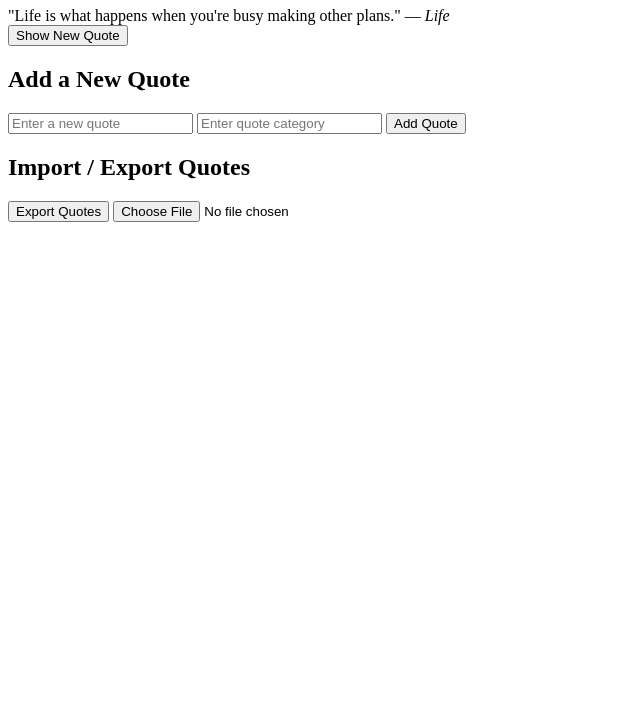
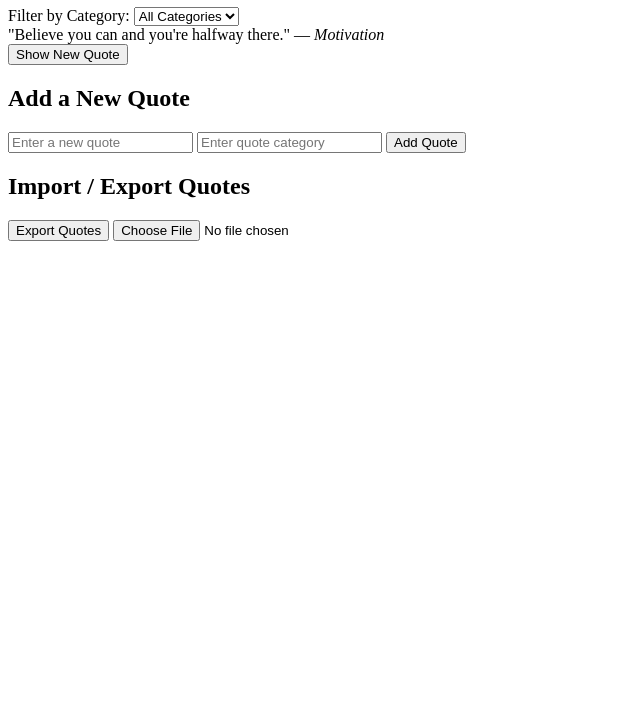
Before and after one commit to jagoal1/alx_fe_javascript, a plain HTML site: page dom-manipulation/index.html in a window 1280 px wide. Shown: the part 73-800 px from the top of the page, without its empty margins (0-640 px from the left). Drawn offline with Linux system fonts and the light colour scheme.

Commit message:
Add dynamic category filter and persist filter state using localStorage

```diff
--- a/dom-manipulation/index.html
+++ b/dom-manipulation/index.html
@@ -7,6 +7,11 @@
 </head>
 <body>
   <h1>Dynamic Quote Generator</h1>
+
+  <label for="categoryFilter">Filter by Category:</label>
+  <select id="categoryFilter" onchange="filterQuotes()">
+    <option value="all">All Categories</option>
+  </select>
 
   <div id="quoteDisplay"></div>
 
--- a/dom-manipulation/script.js
+++ b/dom-manipulation/script.js
@@ -1,6 +1,6 @@
 let quotes = [];
 
-// Load from localStorage or use default quotes
+// Load quotes from localStorage or use default
 if (localStorage.getItem("quotes")) {
   quotes = JSON.parse(localStorage.getItem("quotes"));
 } else {
@@ -9,31 +9,29 @@ if (localStorage.getItem("quotes")) {
     { text: "Life is what happens when you're busy making other plans.", category: "Life" },
     { text: "You miss 100% of the shots you don’t take.", category: "Success" }
   ];
-  localStorage.setItem("quotes", JSON.stringify(quotes)); // ✅ Required
+  localStorage.setItem("quotes", JSON.stringify(quotes));
 }
 
-// Show a random quote
+// Display random quote (used by Show New Quote button)
 function displayRandomQuote() {
-  const quoteDisplay = document.getElementById("quoteDisplay");
-
   if (quotes.length === 0) {
-    quoteDisplay.innerHTML = "No quotes available.";
+    document.getElementById("quoteDisplay").innerHTML = "No quotes available.";
     return;
   }
 
   const randomIndex = Math.floor(Math.random() * quotes.length);
-  const randomQuote = quotes[randomIndex];
-
-  quoteDisplay.innerHTML = `"${randomQuote.text}" — <em>${randomQuote.category}</em>`;
-  sessionStorage.setItem("lastQuoteIndex", randomIndex); // Optional
+  const quote = quotes[randomIndex];
+  document.getElementById("quoteDisplay").innerHTML =
+    `"${quote.text}" — <em>${quote.category}</em>`;
+  sessionStorage.setItem("lastQuoteIndex", randomIndex);
 }
 
-// ALX requires this name too
+// ALX checker also checks this function name
 function showRandomQuote() {
   displayRandomQuote();
 }
 
-// Add new quote and save to localStorage
+// Add a new quote
 function addQuote() {
   const text = document.getElementById("newQuoteText").value.trim();
   const category = document.getElementById("newQuoteCategory").value.trim();
@@ -44,18 +42,55 @@ function addQuote() {
   }
 
   quotes.push({ text, category });
-
-  // ✅ Save to localStorage explicitly
   localStorage.setItem("quotes", JSON.stringify(quotes));
 
   document.getElementById("newQuoteText").value = "";
   document.getElementById("newQuoteCategory").value = "";
 
   alert("Quote added!");
-  displayRandomQuote();
+  populateCategories();
+  filterQuotes();
 }
 
-// Export quotes to downloadable JSON file
+// Populate the category dropdown from quotes
+function populateCategories() {
+  const categorySet = new Set(quotes.map(q => q.category));
+  const filter = document.getElementById("categoryFilter");
+
+  filter.innerHTML = '<option value="all">All Categories</option>';
+
+  categorySet.forEach(cat => {
+    const option = document.createElement("option");
+    option.value = cat;
+    option.textContent = cat;
+    filter.appendChild(option);
+  });
+
+  const saved = localStorage.getItem("selectedCategory");
+  if (saved) {
+    filter.value = saved;
+  }
+}
+
+// Filter quotes by selected category
+function filterQuotes() {
+  const selected = document.getElementById("categoryFilter").value;
+  localStorage.setItem("selectedCategory", selected);
+
+  const filtered = selected === "all"
+    ? quotes
+    : quotes.filter(q => q.category === selected);
+
+  if (filtered.length === 0) {
+    document.getElementById("quoteDisplay").innerHTML = "No quotes for this category.";
+  } else {
+    const randomQuote = filtered[Math.floor(Math.random() * filtered.length)];
+    document.getElementById("quoteDisplay").innerHTML =
+      `"${randomQuote.text}" — <em>${randomQuote.category}</em>`;
+  }
+}
+
+// Export quotes to JSON file
 function exportToJsonFile() {
   const dataStr = JSON.stringify(quotes, null, 2);
   const blob = new Blob([dataStr], { type: "application/json" });
@@ -78,32 +113,30 @@ function importFromJsonFile(event) {
       const importedQuotes = JSON.parse(e.target.result);
 
       if (!Array.isArray(importedQuotes)) {
-        alert("Invalid JSON format.");
+        alert("Invalid file format.");
         return;
       }
 
       quotes.push(...importedQuotes);
-
-      // ✅ Save imported quotes to localStorage
       localStorage.setItem("quotes", JSON.stringify(quotes));
-
       alert("Quotes imported successfully!");
-      displayRandomQuote();
+      populateCategories();
+      filterQuotes();
     } catch (err) {
-      alert("Failed to import quotes.");
+      alert("Error importing quotes.");
     }
   };
 
   fileReader.readAsText(event.target.files[0]);
 }
 
-// Optional (not required by checker)
+// Optional (checker required)
 function createAddQuoteForm() {
-  console.log("Form already defined in index.html");
+  console.log("Form is already in HTML.");
 }
 
-// Set up button event
+// Event listener and initialization
 document.getElementById("newQuote").addEventListener("click", displayRandomQuote);
 
-// Show one quote on load
-displayRandomQuote();
+populateCategories();
+filterQuotes();
```
